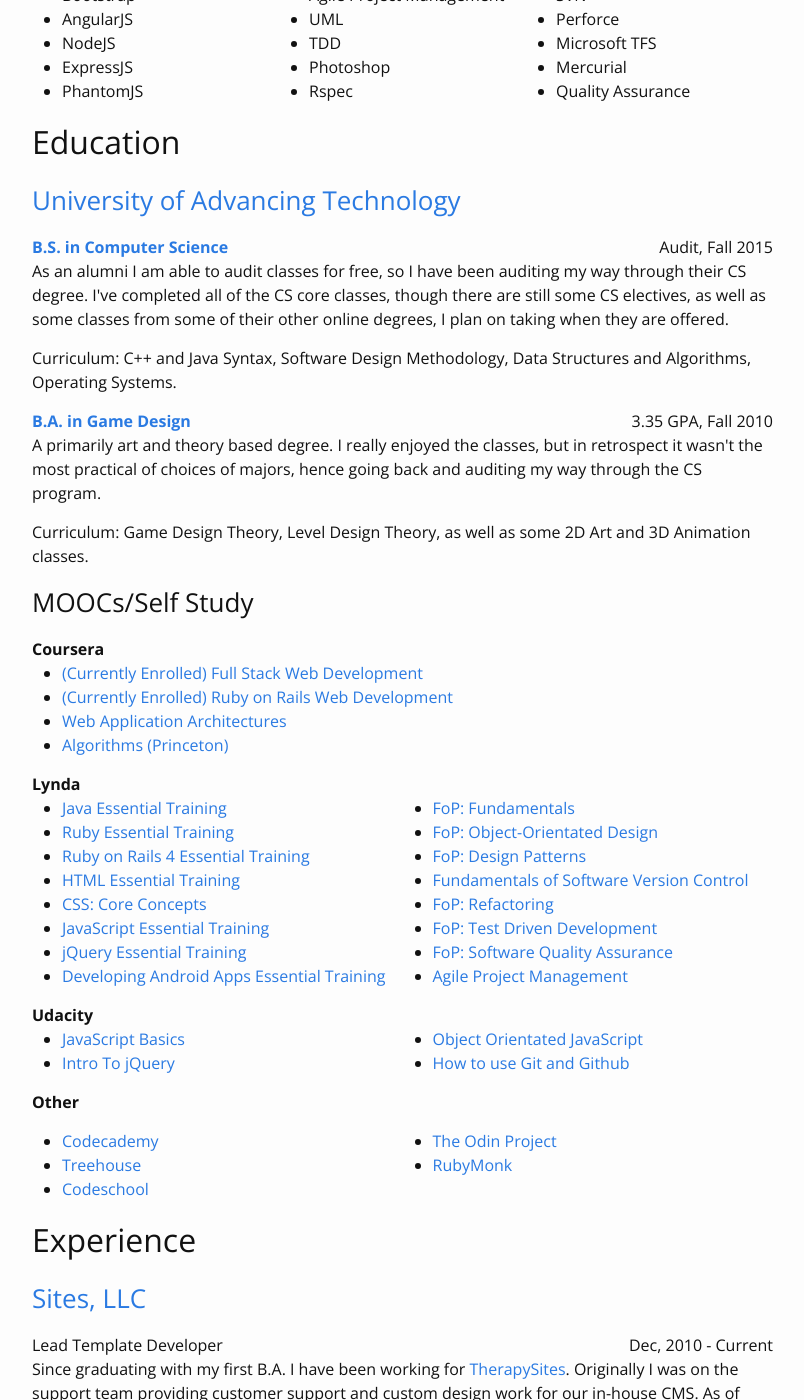
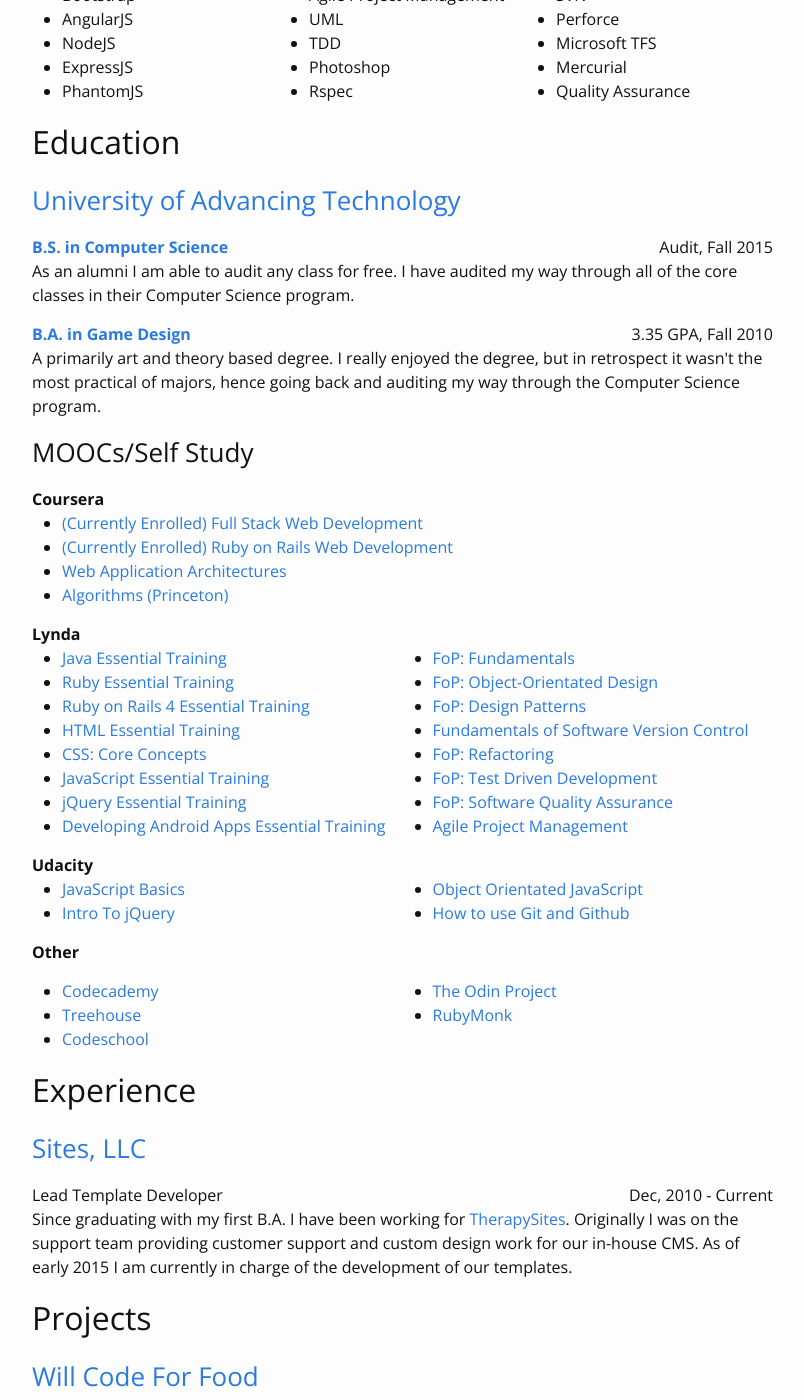
Before and after one commit to TaylorHuston/taylorhuston.github.io, a Jekyll site: the page built from resume.html, in a window 1280 px wide and 1400 px high, scrolled down 499 px. Shown: the whole window, without its empty margins (38-842 px from the left). Built offline with Jekyll 4.4.1, drawn with Linux system fonts in a browser that asks for light colours; some web fonts are replaced; some of the changed text lies outside the part shown.

Commit message:
Update Resume

```diff
--- a/resume.html
+++ b/resume.html
@@ -70,12 +70,10 @@
   <h3><a href="http://www.uat.edu" target="_blank">University of Advancing Technology</a></h3>
 
   <p><a href="http://www.uat.edu/online-advancing-computer-science-degree" target="_blank"><strong>B.S. in Computer Science</strong></a> <span class="date">Audit, Fall 2015</span>
-    <br /> As an alumni I am able to audit classes for free, so I have been auditing my way through their CS degree. I've completed all of the CS core classes, though there are still some CS electives, as well as some classes from some of their other online degrees, I plan on taking when they are offered.</p>
-  <p>Curriculum: C++ and Java Syntax, Software Design Methodology, Data Structures and Algorithms, Operating Systems.</p>
+    <br /> As an alumni I am able to audit any class for free. I have audited my way through all of the core classes in their Computer Science program.</p>
 
   <p><a href="http://www.uat.edu/online-game-design-degree" target="_blank"><strong>B.A. in Game Design</strong></a> <span class="date">3.35 GPA, Fall 2010</span>
-    <br />A primarily art and theory based degree. I really enjoyed the classes, but in retrospect it wasn't the most practical of choices of majors, hence going back and auditing my way through the CS program.</p>
-  <p>Curriculum: Game Design Theory, Level Design Theory, as well as some 2D Art and 3D Animation classes.</p>
+    <br />A primarily art and theory based degree. I really enjoyed the degree, but in retrospect it wasn't the most practical of majors, hence going back and auditing my way through the Computer Science program.</p>
 
   <h3>MOOCs/Self Study</h3>
 
@@ -192,7 +190,7 @@
 
   <h3><a href="http://willcodeforfood.io/" target="_blank">Will Code For Food</a></h3>
 
-  <p><a href="http://willcodeforfood.io/" target="_blank">WillCodeForFood.io</a>. A job/internship board specifically for entry-level developers. My first from-scratch, complete Rails project.</p>
+  <p><a href="http://willcodeforfood.io/" target="_blank">WillCodeForFood.io</a> - A job/internship board specifically for entry-level developers.</p>
 
   <h3>Responsive Templates</h3>
 
```
Also changed, not shown: Gemfile.lock.
